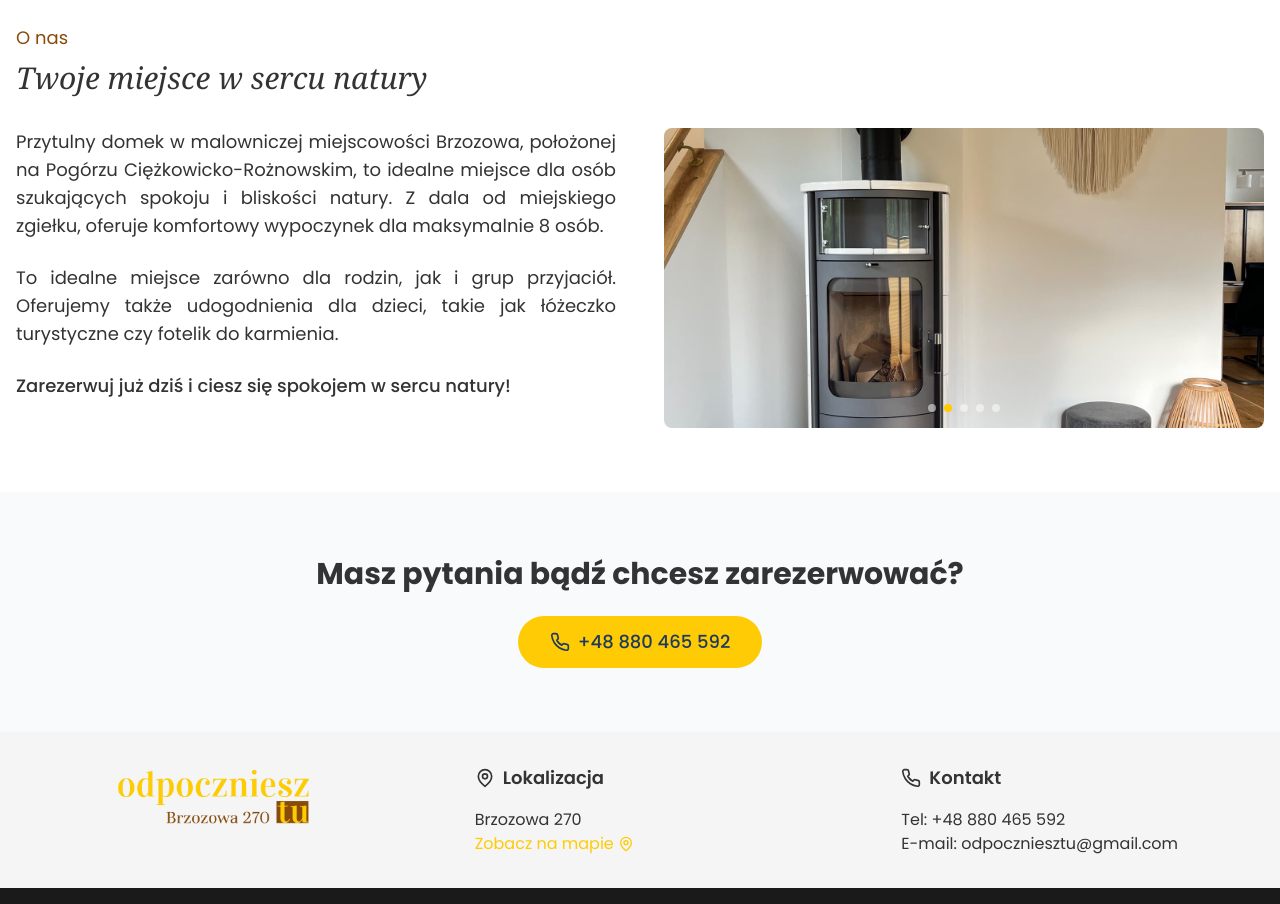
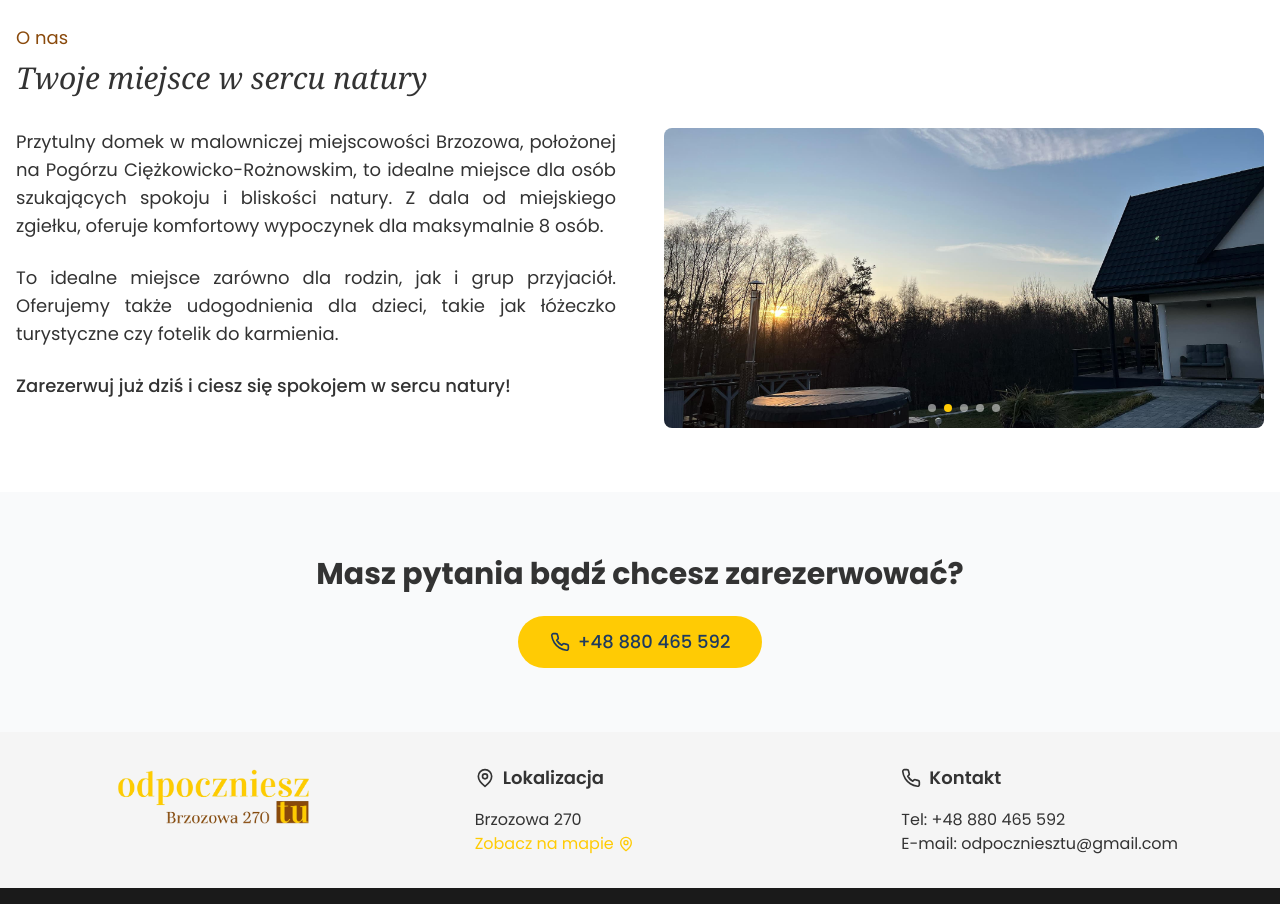
Before and after one commit to brybski/brybski.github.io, a React (Vite) app: page /atrakcje in a window 1280 px wide. Shown: the part 840-1744 px from the top of the page. Built offline with nearby package versions, Linux system fonts and the light colour scheme.

Commit message:
photos update

```diff
--- a/src/pages/Home.tsx
+++ b/src/pages/Home.tsx
@@ -7,11 +7,11 @@ const Home = () => {
   const [selectedImageIndex, setSelectedImageIndex] = useState<number | null>(null);
 
   const images = [
-    '/room1.jpg',
-    '/room2.jpg',
+    '/jacuzzi.jpg',
+    '/outside11.jpg',
+    '/grill1.jpg',
     '/living1.jpg',
-    '/living2.jpg',
-    '/taras.jpg'
+    '/outside14.jpg'
   ];
 
   const handleImageClick = () => {
```
Also changed, not shown: public/grill1.jpg (added), public/outside14.jpg (added).
